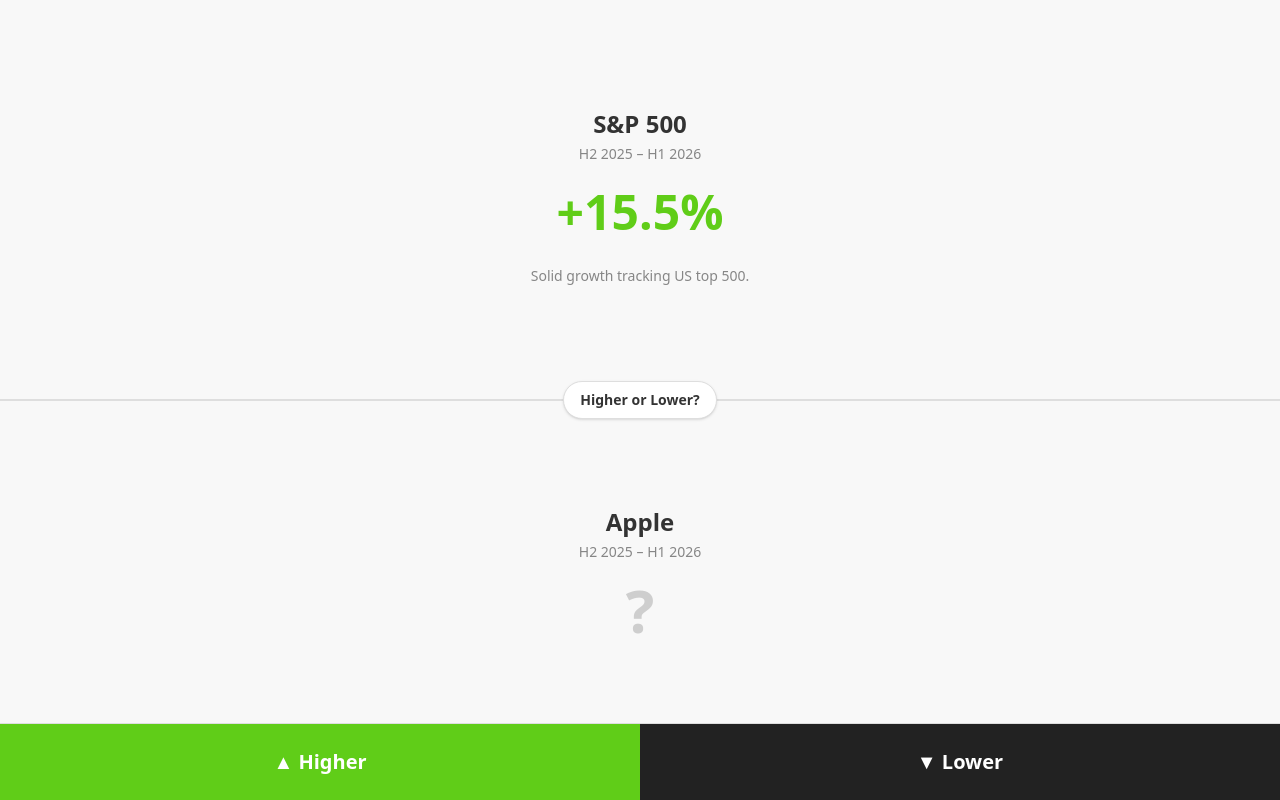
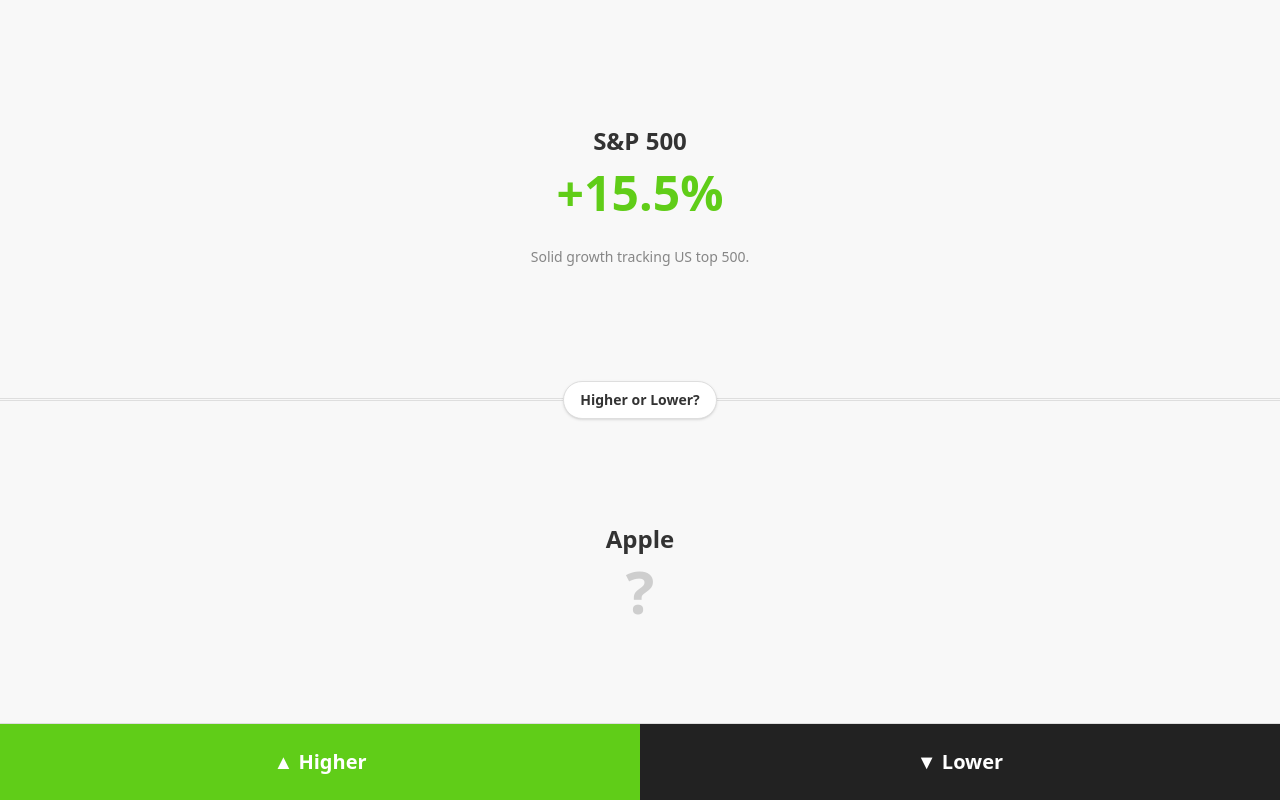
Before and after one commit to Hantsz/HigherOrLower, a Next.js app: page /game in a window 1280 px wide. Built offline with nearby package versions, Linux system fonts and the light colour scheme.

Commit message:
refactor: update game card layout to use relative height scaling and remove static date label

```diff
--- a/app/game/page.tsx
+++ b/app/game/page.tsx
@@ -98,9 +98,9 @@
         <AnimatePresence mode="popLayout">
           <motion.div
             key={round}
-            initial={{ y: "50vh", opacity: 1 }}
+            initial={{ y: "50%", opacity: 1 }}
             animate={{ y: 0, opacity: 1 }}
-            exit={{ y: "-50vh", opacity: 1 }}
+            exit={{ y: "-50%", opacity: 1 }}
             transition={{ type: "spring", stiffness: 250, damping: 25 }}
             className="absolute inset-0 flex flex-col"
           >
--- a/components/AssetCard.tsx
+++ b/components/AssetCard.tsx
@@ -17,7 +17,7 @@
   }
 
   return (
-    <div className={`w-full h-[50vh] flex flex-col items-center justify-center p-6 bg-[var(--color-bg-card)] border-b border-[var(--color-border)] ${isBottom ? `border-b-4 ${borderColor} transition-colors duration-300` : ""}`}>
+    <div className={`w-full flex-1 flex flex-col items-center justify-center p-6 bg-[var(--color-bg-card)] border-b border-[var(--color-border)] ${isBottom ? `border-b-4 ${borderColor} transition-colors duration-300` : ""}`}>
       {asset ? (
         <>
           {asset.logo && (
@@ -27,7 +27,6 @@
             </div>
           )}
           <h2 className="text-2xl font-bold mb-1">{asset.name}</h2>
-          <p className="text-sm text-[var(--color-text-muted)] mb-4">H2 2025 – H1 2026</p>
 
           <div className="h-16 flex items-center justify-center">
             {(!isBottom || revealed) ? (
```
